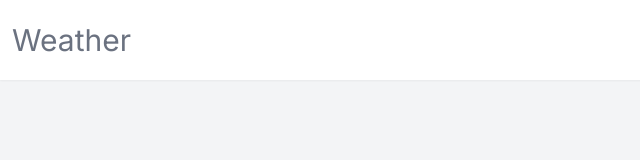
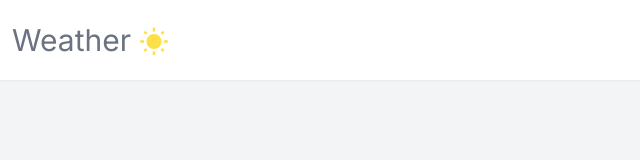
Before and after one commit to Kamaqen/weather-app-with-next, a Next.js app: page / in a window 1280 px wide. Shown: the top 160 px of the page, without its empty margins (0-640 px from the left). Built offline with nearby package versions, Linux system fonts and the light colour scheme.

Commit message:
ADD: yellow sun react icon

```diff
--- a/src/components/Navbar.tsx
+++ b/src/components/Navbar.tsx
@@ -1,4 +1,5 @@
 import React from "react";
+import { MdWbSunny } from "react-icons/md";
 
 type Props = {};
 
@@ -8,6 +9,7 @@ const Navbar = (props: Props) => {
       <div className="h-[80px] w-full flex justify-between items-center max-w-7xl px-3 mx-auto">
         <p className="flex items-center justify-center gap-2">
           <h2 className="text-gray-500 text-3xl">Weather</h2>
+          <MdWbSunny className="text-3xl mt-1 text-yellow-300" />
         </p>
       </div>
     </nav>
```
